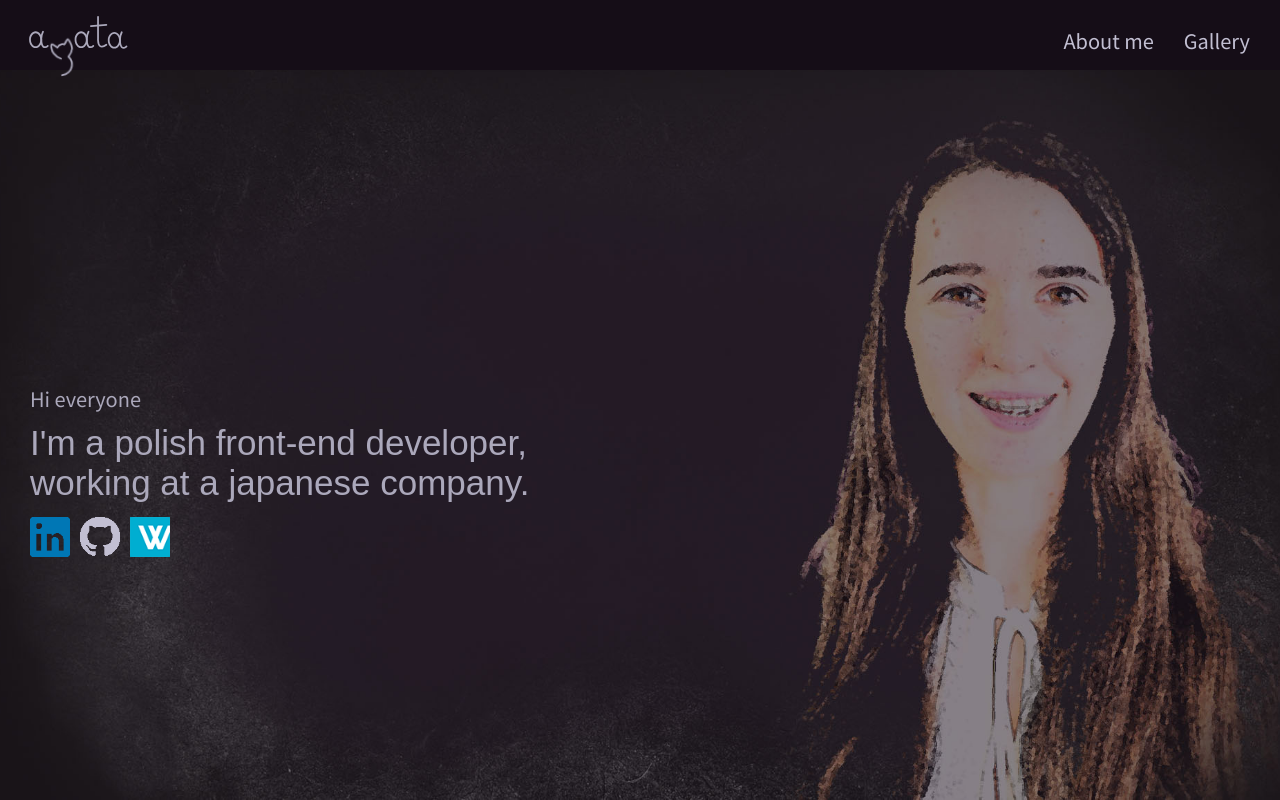
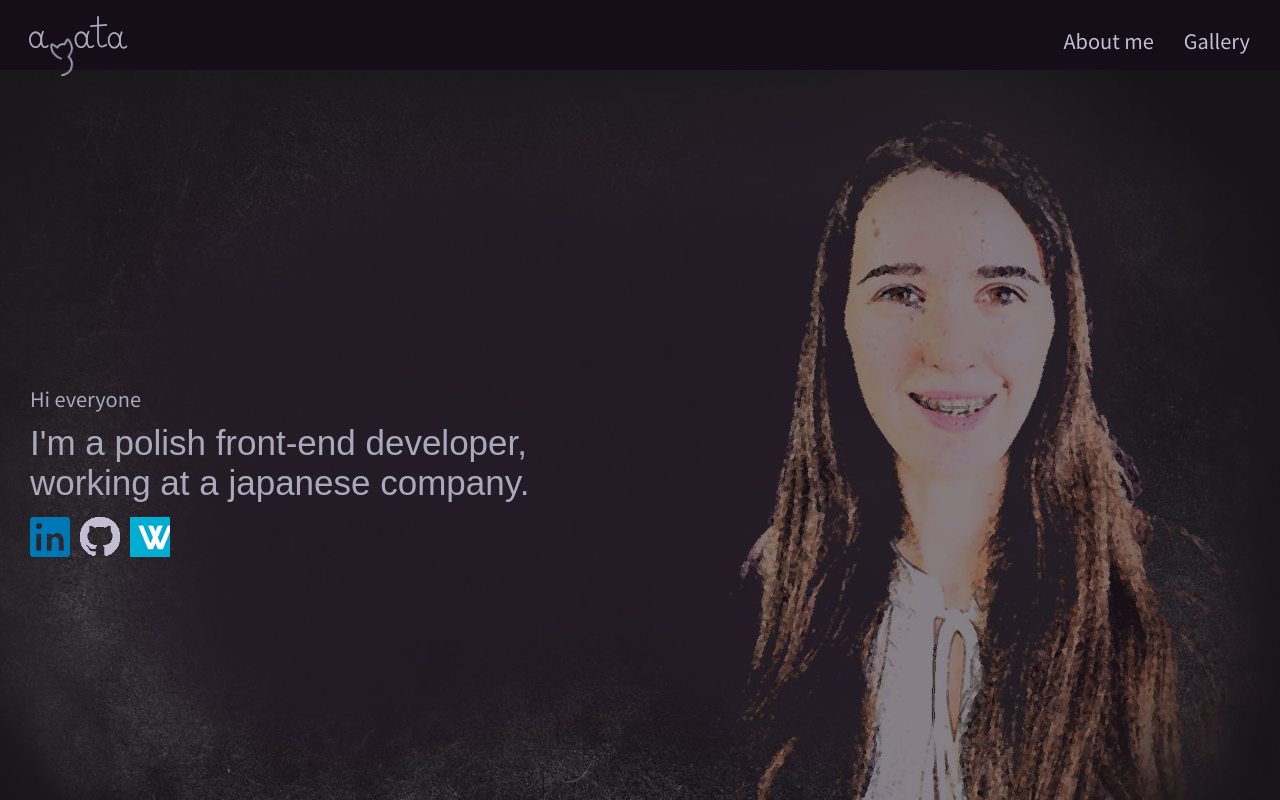
Before and after one commit to kaeruB/PortfolioReact, a React (Create React App) app: page / in a window 1280 px wide. Built offline with nearby package versions, Linux system fonts and the light colour scheme; a web font is replaced by a local one.

Commit message:
Correct profile picture resizing.

```diff
--- a/src/styles/_mixins.scss
+++ b/src/styles/_mixins.scss
@@ -8,7 +8,7 @@
   @if $breakpoint == tab-land {
     @media only screen and (max-width: 75em) { @content };    //1200px
   }
-  @if $breakpoint == big-desktop {
-    @media only screen and (min-width: 112.5em) { @content };    //1800
+  @if $breakpoint == desktop {
+    @media only screen and (min-width: 85.3em) { @content };    //1366
   }
 }
--- a/src/styles/elements/_header.scss
+++ b/src/styles/elements/_header.scss
@@ -1,6 +1,6 @@
 @import "./../_variables.scss";
 .header-container {
-  position: fixed;
+  position: absolute;
   z-index: 999;
   top: 0;
   padding-top: 1rem;
@@ -40,6 +40,10 @@
 
     &:first-child {
       margin-right: 30px;
+
+      @include respond(phone) {
+        margin-right: 15px;
+      }
     }
   }
 }
--- a/src/styles/elements/_logo.scss
+++ b/src/styles/elements/_logo.scss
@@ -7,6 +7,7 @@
 
   @include respond(phone) {
     font-size: $font-size-mobile-medium;
+    transform: scale(0.6) translateX(-25px);
   }
 
   &--middle {
--- a/src/styles/pages/_home.scss
+++ b/src/styles/pages/_home.scss
@@ -10,7 +10,7 @@
   height: 100vh;
 
   &__welcome {
-    position: fixed;
+    position: absolute;
     bottom: 30vh;
     left: 50%;
     transform: translateX(-50%);
@@ -50,12 +50,28 @@
     width: 100%;
     height: 100vh;
 
-    display: flex;
-    justify-content: center;
+    position: relative;
     overflow: hidden;
+
+    @include respond(desktop) {
+      display: flex;
+      justify-content: center;
+    }
 
     img {
       height: 100vh;
+      position: absolute;
+      top: 0;
+      right: 0;
+      overflow: hidden;
+
+      @include respond(tab-land) {
+        right: -20rem;
+      }
+
+      @include respond(desktop) {
+        position: initial;
+      }
     }
   }
 
```
